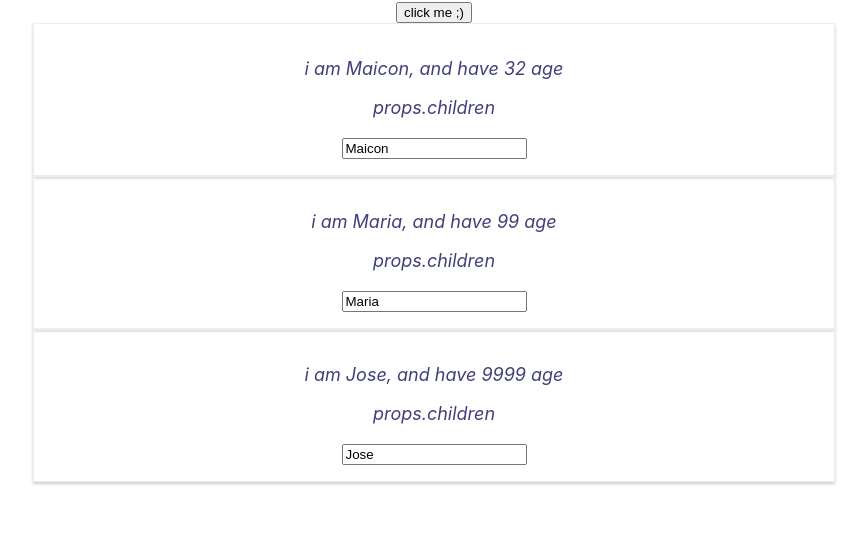
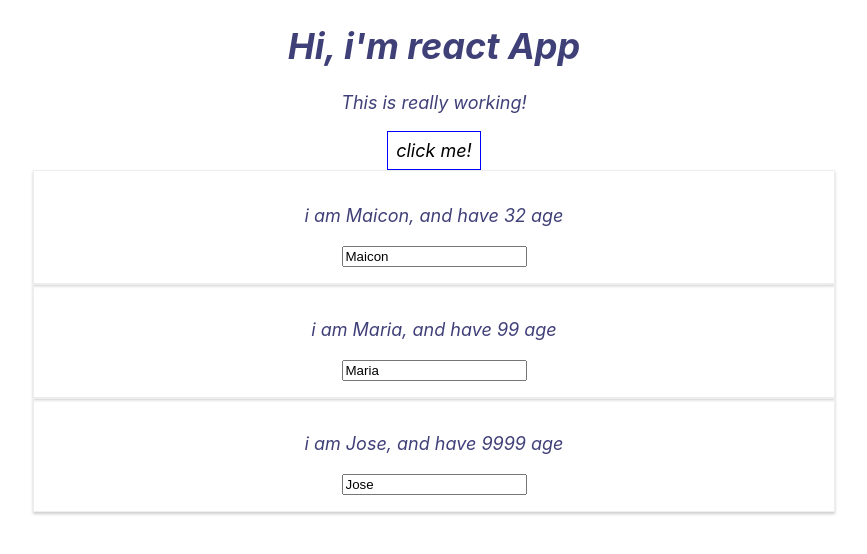
Before and after one commit to maiconmoretto/react-course-udemy, a React (Create React App) app: page / in a window 1280 px wide. Shown: the top 554 px of the page, without its empty margins (206-1073 px from the left). Built offline with nearby package versions, Linux system fonts and the light colour scheme.

Commit message:
Leasson-53: Rendering Content Conditionally

```diff
--- a/src/App.js
+++ b/src/App.js
@@ -1,18 +1,20 @@
-import React, { useState } from 'react';
+import React, { Component } from 'react';
 import './App.css';
 import Person from './Person/Person';
 
-const App  = props => {
-const [ personsState, setPersonsState ] = useState({
+class App extends Component {
+  state = {
     persons: [
       { name:'Maicon', age:32 },
       { name:'Maria', age:99 },
       { name:'Jose', age:9999 }
-    ]
-  })
+    ],
+    otherState: 'some other value',
+    showpersons: true
+  };
 
-  const swithNameHandler = (newName) =>  {
-    setPersonsState({
+  swithNameHandler = (newName) =>  {
+    this.setState({
         persons: [
           { name:  newName, age:10 },
           { name:'Maria2', age:20 },
@@ -20,38 +22,64 @@ const [ personsState, setPersonsState ] = useState({
         ]
     })
   }
-
-  const nameChangeHandler = (event) => {
-    setPersonsState({
+  nameChangehandler = (event) =>  {
+    this.setState({
         persons: [
-        { name:  'Maicon', age:10 },
+          { name:  event.target.value, age:10 },
           { name:'Maria2', age:20 },
-        { name: event.target.value, age:30 }
+          { name:'jose3', age:30 }
         ]
     })
   }
 
+   tooglePersonsHandler = () => {
+    const doesShow = this.state.showPersons;
+    this.setState({showPersons: !doesShow});
+  }
 
+
+
+  render () {
+    const style = {
+      backgroundColor: 'white',
+      font: 'inherit',
+      border: '1px solid blue',
+      padding: '8px',
+      cursor: 'pointer'
+    }
     return (
-    <div className="App ">
-      <button onClick={swithNameHandler}>click me ;)</button>
+      <div className="App">
+        <h1>Hi, i'm react App</h1>
+        <p>This is really working!</p>
+          <button
+            style={style}
+            onClick={this.tooglePersonsHandler}>
+            click me!
+          </button>
+
+        {
+          this.state.showpersons === true ?
+            <div>
               <Person
-          name={personsState.persons[0].name}
-          age={personsState.persons[0].age}
-          click={ () => swithNameHandler('Joseeeee')}>
+                name={this.state.persons[0].name}
+                age={this.state.persons[0].age}
+                changed={this.nameChangehandler}>
               </Person>
               <Person
-          name={personsState.persons[1].name}
-          age={personsState.persons[1].age}
-          click={swithNameHandler.bind(this, 'MAX')}>
+                name={this.state.persons[1].name}
+                age={this.state.persons[1].age}
+              changed={this.nameChangehandler}>
               </Person>
               <Person
-          name={personsState.persons[2].name}
-          age={personsState.persons[2].age}
-          changed={nameChangeHandler}>
+                name={this.state.persons[2].name}
+                age={this.state.persons[2].age}
+                changed={this.nameChangehandler}>
               </Person>
+            </div>  : null
+        }
       </div>
     );
   }
+}
 
 export default App;
--- a/src/Person/Person.js
+++ b/src/Person/Person.js
@@ -6,7 +6,6 @@ const person = (props) => {
   return (
     <div className="Person">
       <p onClick={props.click}> i am {props.name}, and have {props.age} age</p>
-      <p>props.children</p>
       <input type="text" onChange={props.changed} value={props.name}/>
     </div>
     )
```
Lines whose indentation alone changed are shown as unchanged.
